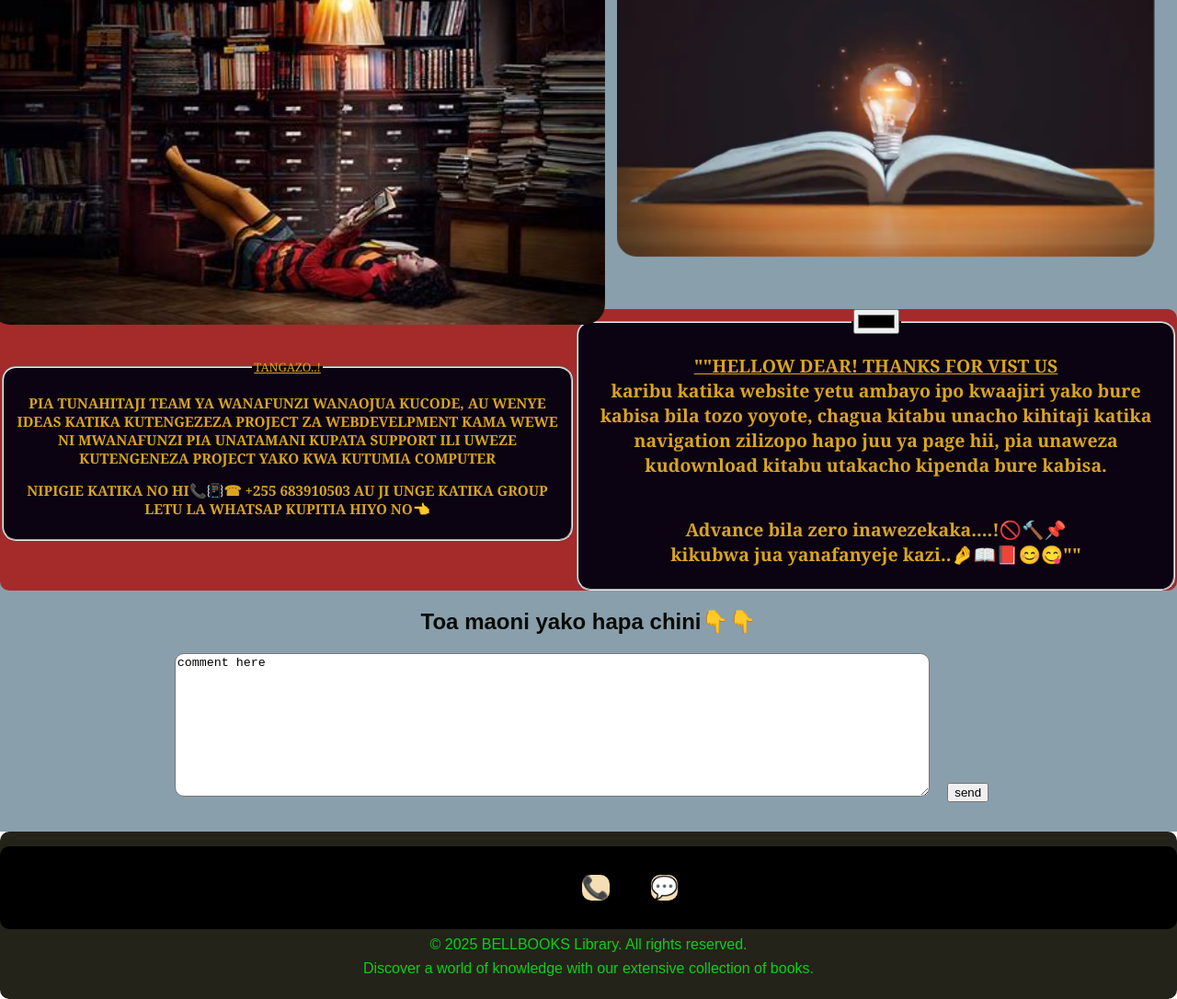
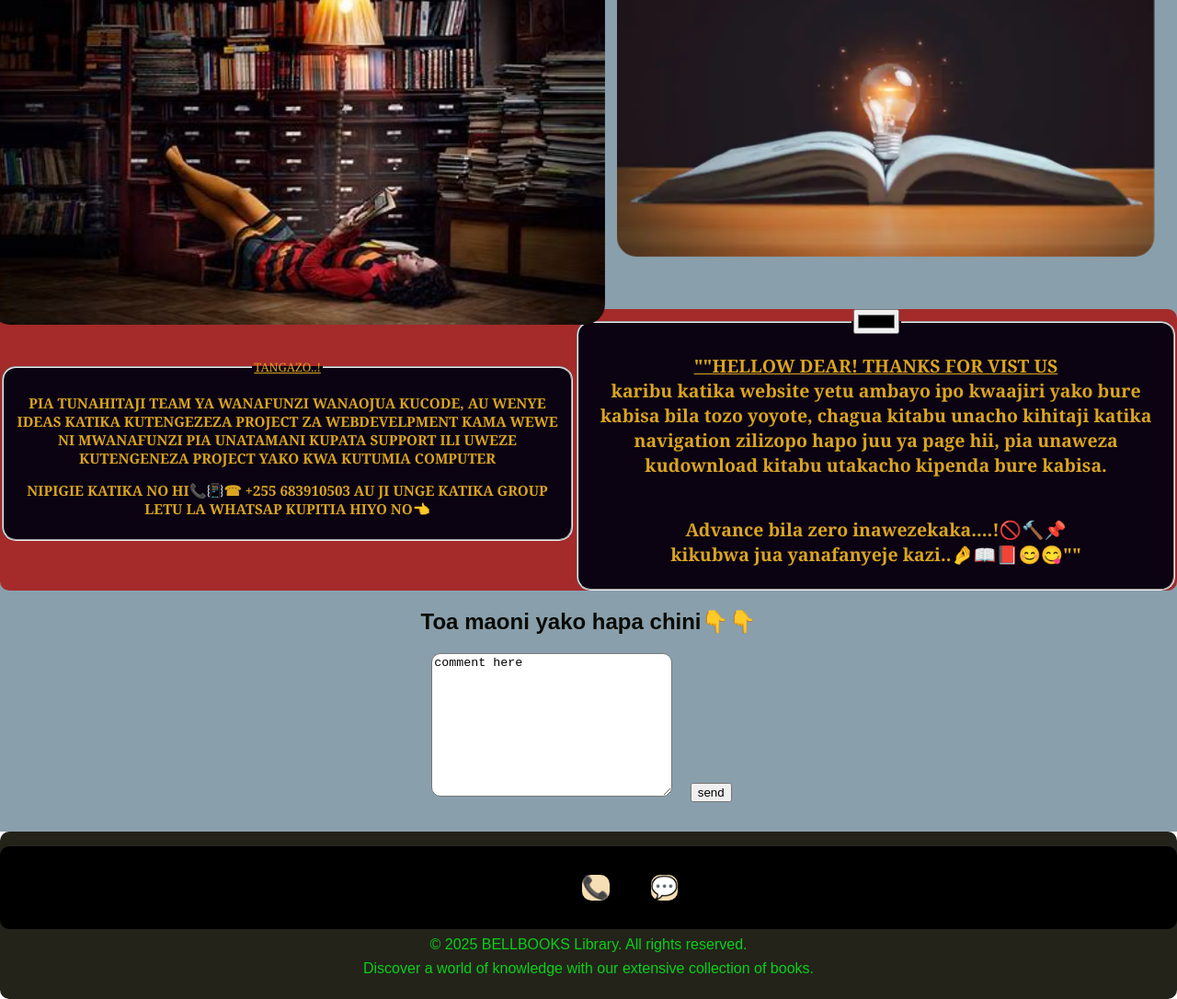
Before and after one commit to mrbell24/bellbooker, a plain HTML site: page index.html in a window 1280 px wide. Shown: the part 784-1870 px from the top of the page at 92% size. Drawn offline with Linux system fonts and the light colour scheme.

Commit message:
Update style.css

```diff
--- a/style.css
+++ b/style.css
@@ -15,6 +15,8 @@ header, footer {
 }
 textarea{
     border-radius: 10px;
+    width: 20%;
+    heigth: 60%
 }
  /* Keyframes for the blinking effect */
         @keyframes blink {
```
